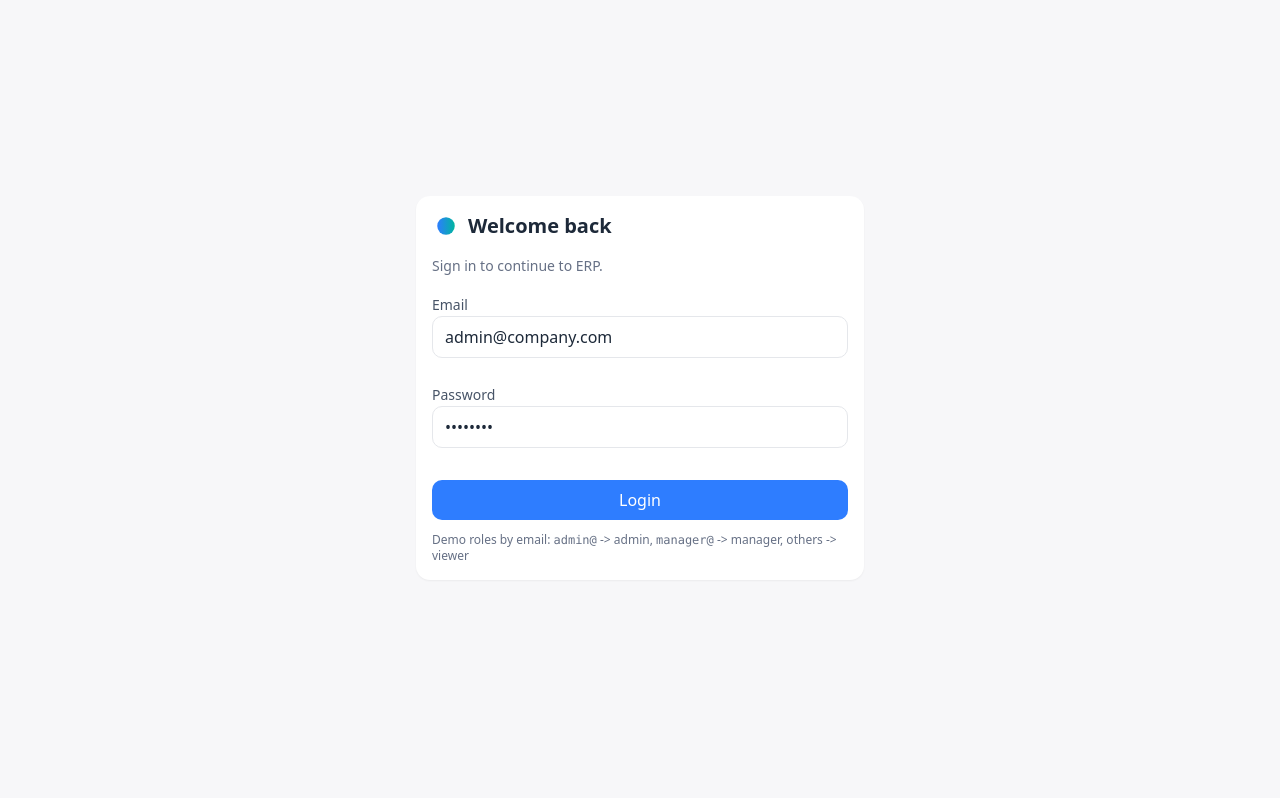
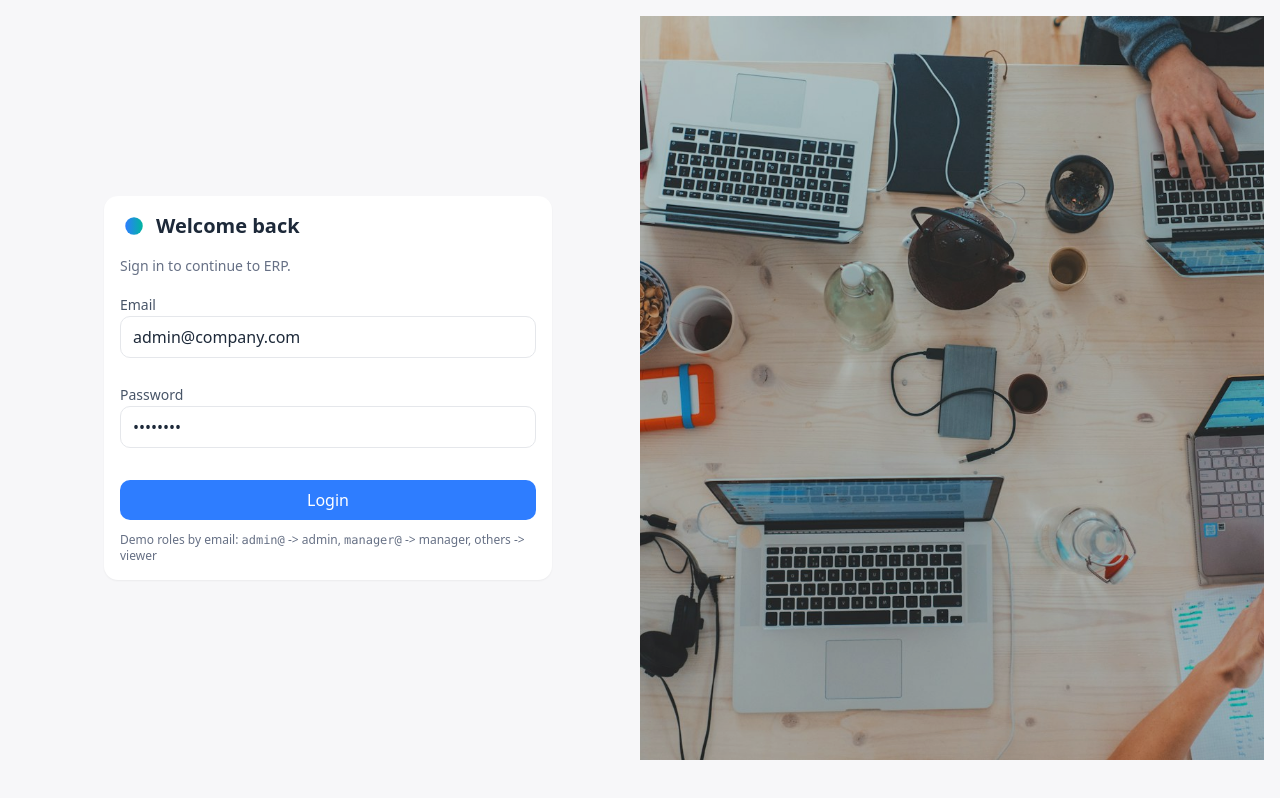
Before and after one commit to noname163/erp-vue-ui-auth, a Vue app: page /login in a window 1280 px wide. Shown: the top 798 px of the page. Built offline with nearby package versions, Linux system fonts and the light colour scheme.

Commit message:
feat(login): add office background image with responsive split layout

```diff
--- a/src/pages/Login.vue
+++ b/src/pages/Login.vue
@@ -1,12 +1,11 @@
 <template>
-    <div class="relative overflow-hidden min-h-[calc(100vh-56px)] grid place-items-center">
-        <!-- Decorative background -->
+  <div class="relative min-h-[calc(100vh-56px)] grid md:grid-cols-2">
+    <!-- Left: form with soft blobs -->
+    <div class="relative flex items-center justify-center p-6">
       <div class="pointer-events-none absolute inset-0 -z-10">
         <div class="absolute -top-24 -left-24 h-80 w-80 rounded-full bg-brand-tint blur-3xl opacity-70"></div>
         <div class="absolute top-20 -right-20 h-72 w-72 rounded-full bg-brand/30 blur-2xl"></div>
-            <div
-                class="absolute -bottom-24 left-1/2 -translate-x-1/2 h-96 w-96 rounded-full bg-brand-tint blur-3xl opacity-60">
-            </div>
+        <div class="absolute -bottom-24 left-1/2 -translate-x-1/2 h-96 w-96 rounded-full bg-brand-tint blur-3xl opacity-60"></div>
       </div>
 
       <form class="card w-full max-w-md" @submit.prevent="onSubmit">
@@ -17,7 +16,6 @@
         <p class="text-sm text-[var(--text-muted)] mb-4">Sign in to continue to ERP.</p>
 
         <FormInput v-model="email" label="Email" placeholder="admin@company.com" class="mb-3" />
-
         <FormInput v-model="password" label="Password" type="password" placeholder="********" class="mb-4" autocomplete="current-password" />
 
         <p v-if="error" class="text-sm text-red-600 mb-3">{{ error }}</p>
@@ -28,6 +26,12 @@
       </form>
     </div>
 
+    <!-- Right: office background -->
+    <div class="hidden md:block relative">
+      <div class="absolute inset-0 bg-[url('/login-bg.jpg')] bg-cover bg-center"></div>
+      <div class="absolute inset-0 bg-black/20"></div>
+    </div>
+  </div>
 </template>
 <script setup>
 import { ref } from 'vue'
```
Also changed, not shown: public/login-bg.jpg (added). Lines whose indentation alone changed are shown as unchanged.
